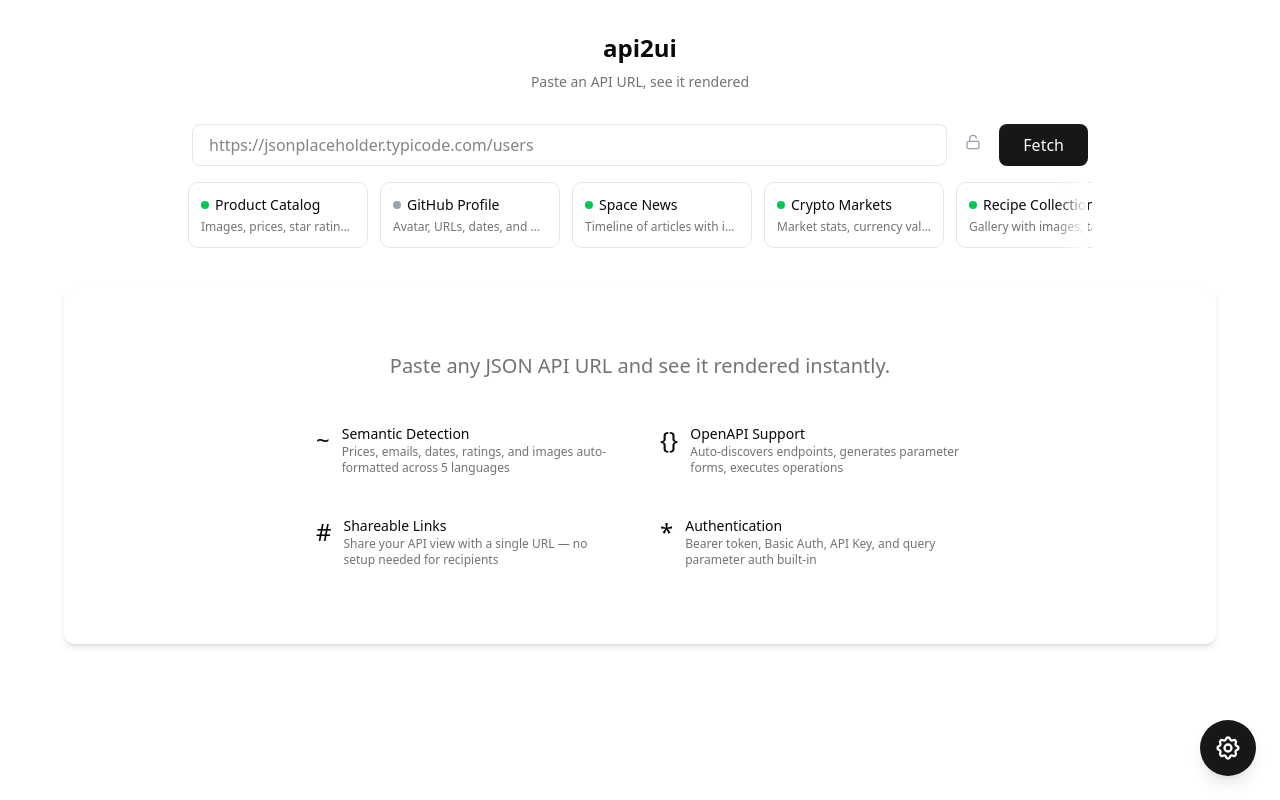
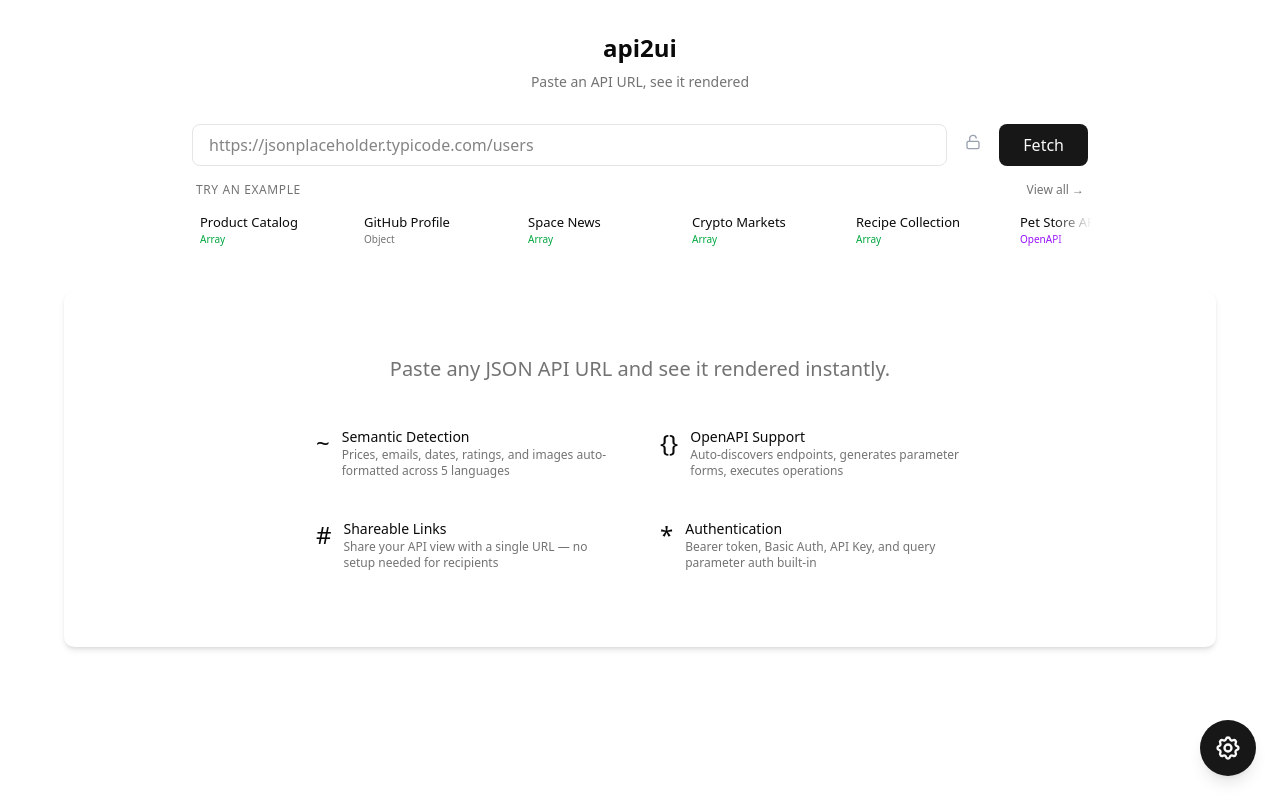
Before and after one commit to jorgeroa/api2ui, a React (Vite) app: page / in a window 1280 px wide. Built offline with nearby package versions, Linux system fonts and the light colour scheme.

Commit message:
updates to carousel

```diff
--- a/src/components/ExamplesCarousel.tsx
+++ b/src/components/ExamplesCarousel.tsx
@@ -1,4 +1,4 @@
-import { FEATURED_EXAMPLES } from '../data/examples'
+import { FEATURED_EXAMPLES, type Example } from '../data/examples'
 
 interface ExamplesCarouselProps {
   onExampleClick: (url: string) => Promise<void>
@@ -6,36 +6,37 @@ interface ExamplesCarouselProps {
   loadingUrl?: string | null
 }
 
-const typeDotColor: Record<string, string> = {
-  Array: 'bg-green-500',
-  Object: 'bg-gray-400',
-  OpenAPI: 'bg-purple-500',
+const typeLabel: Record<string, { text: string; className: string }> = {
+  Array: { text: 'Array', className: 'text-green-600 dark:text-green-400' },
+  Object: { text: 'Object', className: 'text-muted-foreground' },
+  OpenAPI: { text: 'OpenAPI', className: 'text-purple-600 dark:text-purple-400' },
 }
 
-export function ExamplesCarousel({ onExampleClick, loading, loadingUrl }: ExamplesCarouselProps) {
-  return (
-    <div className="w-full max-w-4xl">
-      <div className="relative">
-        <div className="overflow-x-auto scroll-smooth pb-2 -mx-1 px-1" style={{ scrollSnapType: 'x proximity' }}>
-          <div className="inline-flex gap-3">
-            {FEATURED_EXAMPLES.map((example) => {
-              const isLoading = loadingUrl === example.url && loading
+function FeatureCard({
+  example,
+  onClick,
+  disabled,
+  isLoading,
+}: {
+  example: Example
+  onClick: () => void
+  disabled: boolean
+  isLoading: boolean
+}) {
+  const type = typeLabel[example.type] ?? typeLabel.Object
+
   return (
     <button
-                  key={example.url}
-                  onClick={() => onExampleClick(example.url)}
-                  disabled={loading}
-                  className="relative flex-none w-[180px] p-3 border border-border rounded-lg text-left transition-all duration-150 hover:border-foreground/20 hover:shadow-sm hover:-translate-y-px disabled:opacity-50 disabled:cursor-not-allowed bg-card"
+      onClick={onClick}
+      disabled={disabled}
+      className="relative flex-none w-[160px] p-3 rounded-xl text-left transition-all duration-150 hover:bg-muted/60 hover:-translate-y-0.5 disabled:opacity-50 disabled:cursor-not-allowed group"
       style={{ scrollSnapAlign: 'start' }}
     >
-                  <div className="flex items-center gap-1.5 mb-1">
-                    <span className={`inline-block w-2 h-2 rounded-full flex-shrink-0 ${typeDotColor[example.type] ?? 'bg-gray-400'}`} />
-                    <span className="text-sm font-medium text-foreground truncate">{example.title}</span>
-                  </div>
-                  <p className="text-xs text-muted-foreground truncate">{example.description}</p>
+      <div className="text-[13px] font-medium text-foreground leading-tight mb-0.5">{example.title}</div>
+      <div className={`text-[10px] font-medium ${type.className}`}>{type.text}</div>
 
       {isLoading && (
-                    <div className="absolute inset-0 bg-background/70 rounded-lg flex items-center justify-center">
+        <div className="absolute inset-0 bg-background/70 rounded-xl flex items-center justify-center">
           <svg className="animate-spin h-4 w-4 text-foreground" viewBox="0 0 24 24" fill="none">
             <circle className="opacity-25" cx="12" cy="12" r="10" stroke="currentColor" strokeWidth="4" />
             <path className="opacity-75" fill="currentColor" d="M4 12a8 8 0 018-8V0C5.373 0 0 5.373 0 12h4z" />
@@ -44,24 +45,49 @@ export function ExamplesCarousel({ onExampleClick, loading, loadingUrl }: Exampl
       )}
     </button>
   )
-            })}
+}
 
-            {/* Explore more card */}
+export function ExamplesCarousel({ onExampleClick, loading, loadingUrl }: ExamplesCarouselProps) {
+  return (
+    <div className="w-full max-w-4xl">
+      {/* Label row */}
+      <div className="flex items-center justify-between mb-1 px-1">
+        <span className="text-xs font-medium text-muted-foreground uppercase tracking-wider">Try an example</span>
         <button
           onClick={() => {
             window.location.hash = '#/examples'
             window.dispatchEvent(new HashChangeEvent('hashchange'))
           }}
-              className="flex-none w-[180px] p-3 border border-dashed border-border rounded-lg text-left transition-all duration-150 hover:border-foreground/20 hover:shadow-sm hover:-translate-y-px flex flex-col items-center justify-center gap-1"
-              style={{ scrollSnapAlign: 'start' }}
+          className="text-xs text-muted-foreground hover:text-foreground transition-colors"
         >
-              <span className="text-sm font-medium text-muted-foreground">Explore more</span>
-              <span className="text-xs text-muted-foreground/70">View full catalog</span>
+          View all &rarr;
         </button>
       </div>
+
+      {/* Scrollable row — hidden scrollbar */}
+      <style>{`.examples-carousel::-webkit-scrollbar { display: none; }`}</style>
+      <div className="relative -mx-1">
+        <div
+          className="examples-carousel overflow-x-auto scroll-smooth px-1"
+          style={{
+            scrollSnapType: 'x proximity',
+            scrollbarWidth: 'none',
+          }}
+        >
+          <div className="inline-flex gap-1">
+            {FEATURED_EXAMPLES.map((example) => (
+              <FeatureCard
+                key={example.url}
+                example={example}
+                onClick={() => onExampleClick(example.url)}
+                disabled={loading}
+                isLoading={loadingUrl === example.url && loading}
+              />
+            ))}
           </div>
-        {/* Right fade gradient - theme aware */}
-        <div className="pointer-events-none absolute right-0 top-0 bottom-2 w-8 bg-gradient-to-l from-background to-transparent" />
+        </div>
+        {/* Right fade gradient */}
+        <div className="pointer-events-none absolute right-0 top-0 bottom-0 w-10 bg-gradient-to-l from-background to-transparent" />
       </div>
     </div>
   )
--- a/src/data/examples.ts
+++ b/src/data/examples.ts
@@ -33,7 +33,7 @@ export const EXAMPLES: Example[] = [
   {
     title: 'GitHub Profile',
     description: 'Avatar, URLs, dates, and profile layout',
-    url: 'https://api.github.com/users/octocat',
+    url: 'https://api.github.com/users/steipete',
     type: 'Object',
     features: ['avatar', 'urls', 'dates'],
     category: 'profiles',
```
Lines whose indentation alone changed are shown as unchanged.
